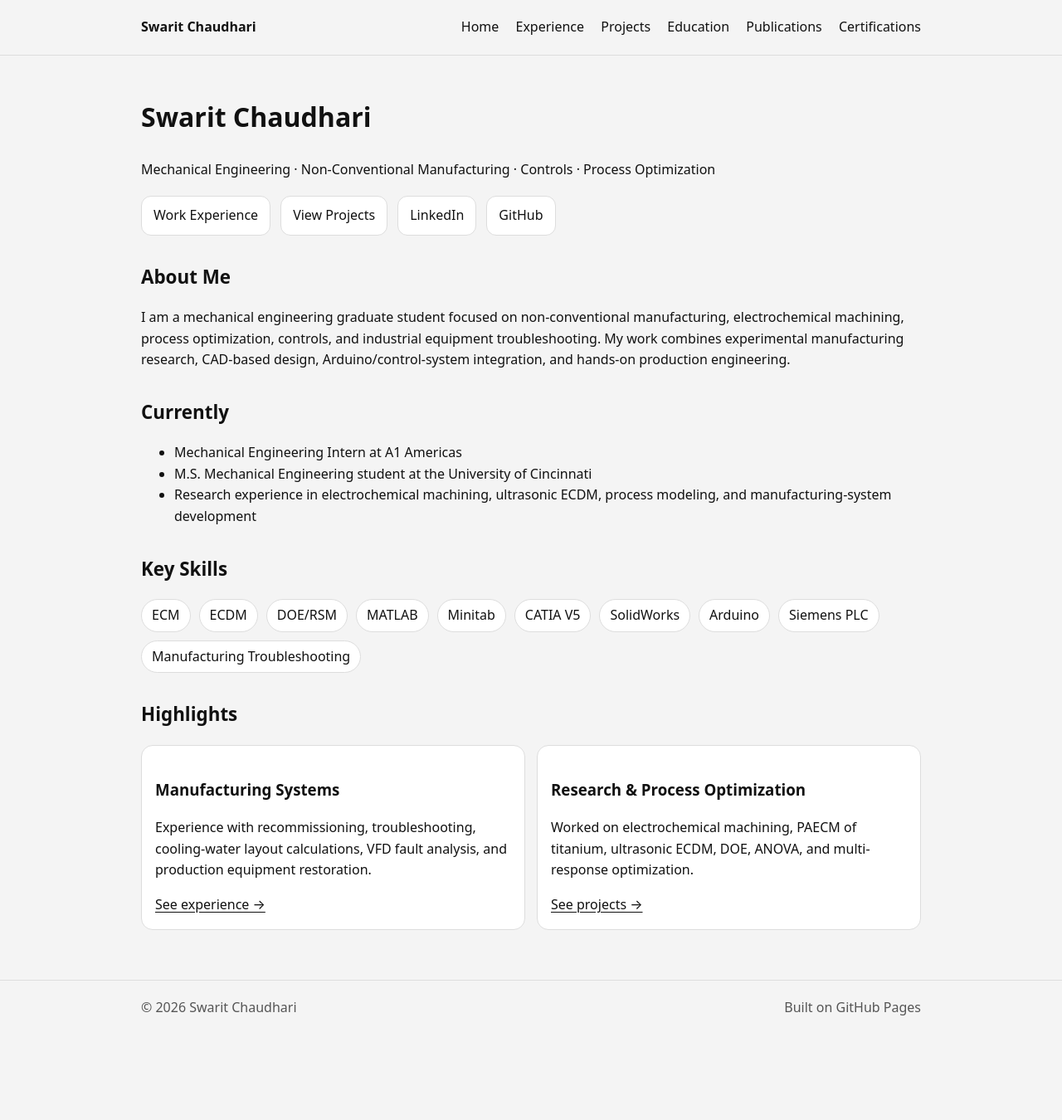
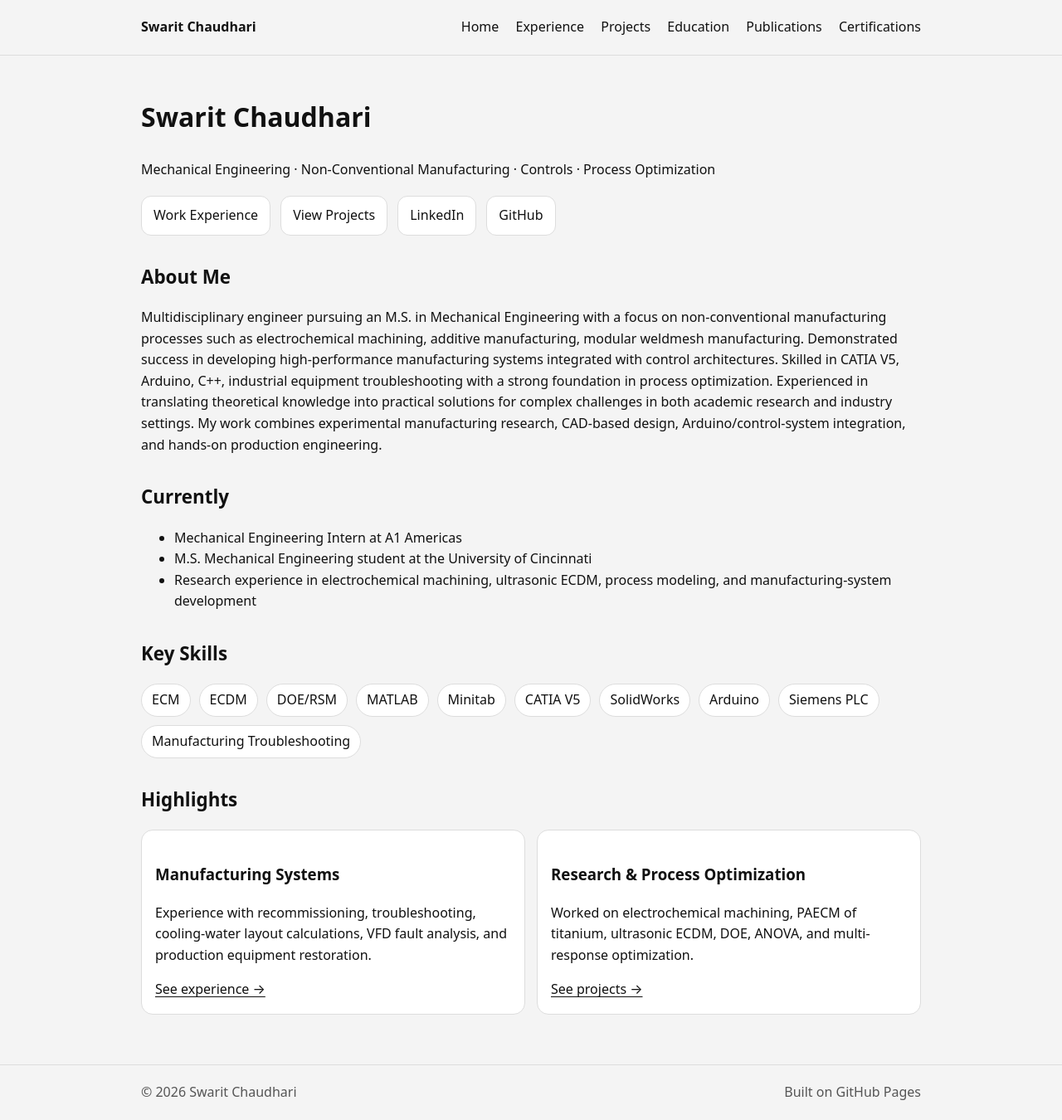
Before and after one commit to Swarit31/Swarit31.github.io, a Jekyll site: the page built from index.md, in a window 1280 px wide and 1350 px high. Shown: the whole window at 83% size. Built offline with Jekyll 4.4.1, drawn with Linux system fonts in a browser that asks for light colours.

Commit message:
Update About Me section in index.md
Revised personal description to highlight multidisciplinary engineering focus and skills.

```diff
--- a/index.md
+++ b/index.md
@@ -18,7 +18,7 @@ Mechanical Engineering · Non-Conventional Manufacturing · Controls · Process
 
 ## About Me
 
-I am a mechanical engineering graduate student focused on non-conventional manufacturing, electrochemical machining, process optimization, controls, and industrial equipment troubleshooting. My work combines experimental manufacturing research, CAD-based design, Arduino/control-system integration, and hands-on production engineering.
+Multidisciplinary engineer pursuing an M.S. in Mechanical Engineering with a focus on non-conventional manufacturing processes such as electrochemical machining, additive manufacturing, modular weldmesh manufacturing. Demonstrated success in developing high-performance manufacturing systems integrated with control architectures. Skilled in CATIA V5, Arduino, C++, industrial equipment troubleshooting with a strong foundation in process optimization. Experienced in translating theoretical knowledge into practical solutions for complex challenges in both academic research and industry settings. My work combines experimental manufacturing research, CAD-based design, Arduino/control-system integration, and hands-on production engineering.
 
 ## Currently
 
```
